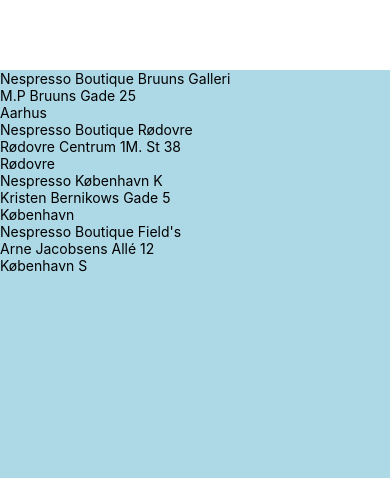
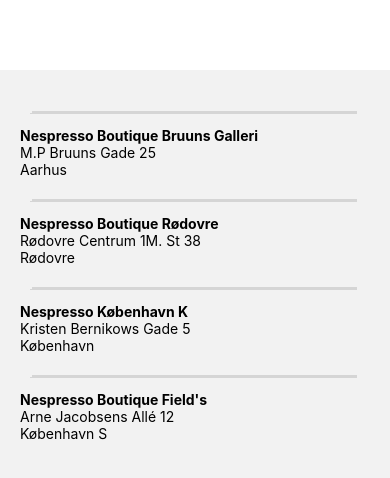
Before and after one commit to MKaae/NespressoCompanionApp, a React Native app: screen /Stores in a window 390 px wide. Shown: the part 294-772 px from the top of the page. Built offline with nearby package versions, Linux system fonts and the light colour scheme.

Commit message:
Redesig nstore page

```diff
--- a/package.json
+++ b/package.json
@@ -21,6 +21,7 @@
     "react-dom": "18.2.0",
     "react-native": "0.73.6",
     "react-native-dotenv": "^3.4.11",
+    "react-native-elements": "^3.4.3",
     "react-native-loading-dots": "^1.3.4",
     "react-native-maps": "^1.15.1",
     "react-native-star-rating-widget": "^1.7.3",
--- a/screens/Stores/Stores.js
+++ b/screens/Stores/Stores.js
@@ -1,41 +1,39 @@
 import { View, Text, TouchableOpacity, StyleSheet } from "react-native";
 import MapView, { Marker } from "react-native-maps";
 import { useState } from "react";
+import { Divider } from "react-native-elements";
 
-export const Stores = ({navigation, route}) => {
+export const Stores = ({ navigation, route }) => {
   const [region, setRegion] = useState({
-    latitude:56,
-    longitude:10.5,
-    latitudeDelta:4.5,
-    longitudeDelta:4.5,
-    })
+    latitude: 56,
+    longitude: 10.5,
+    latitudeDelta: 4.5,
+    longitudeDelta: 4.5,
+  });
 
   const storeLocations = [
-        {latitude: 56.149, longitude: 10.2049, title: "Nespresso Boutique Bruuns Galleri"},
-        {latitude: 55.67908, longitude: 12.45843, title: "Nespresso Boutique Rødovre"},
-        {latitude: 55.679976, longitude: 12.582147, title: "Nespresso Boutique København K"},
-        {latitude: 55.62984, longitude: 12.57785, title: "Nespresso Boutique Field's"},
-    ]
+    { latitude: 56.149, longitude: 10.2049, title: "Nespresso Boutique Bruuns Galleri" },
+    { latitude: 55.67908, longitude: 12.45843, title: "Nespresso Boutique Rødovre" },
+    { latitude: 55.679976, longitude: 12.582147, title: "Nespresso Boutique København K" },
+    { latitude: 55.62984, longitude: 12.57785, title: "Nespresso Boutique Field's" },
+  ];
 
-    function moveToLocation(id){
-        if(id === 1){
-            setRegion({latitude: 56.149, longitude:10.2049, latitudeDelta:0.1, longitudeDelta:0.1})
-        } else if (id === 2){
-            setRegion({latitude: 55.67908, longitude:12.45843, latitudeDelta:0.1, longitudeDelta:0.1})
+  function moveToLocation(id) {
+    if (id === 1) {
+      setRegion({ latitude: 56.149, longitude: 10.2049, latitudeDelta: 0.1, longitudeDelta: 0.1 });
+    } else if (id === 2) {
+      setRegion({ latitude: 55.67908, longitude: 12.45843, latitudeDelta: 0.1, longitudeDelta: 0.1 });
     } else if (id === 3) {
-            setRegion({latitude: 55.679976, longitude:12.582147, latitudeDelta:0.1, longitudeDelta:0.1})
+      setRegion({ latitude: 55.679976, longitude: 12.582147, latitudeDelta: 0.1, longitudeDelta: 0.1 });
     } else if (id === 4) {
-            setRegion({latitude: 55.62984, longitude:12.57785, latitudeDelta:0.1, longitudeDelta:0.1})
+      setRegion({ latitude: 55.62984, longitude: 12.57785, latitudeDelta: 0.1, longitudeDelta: 0.1 });
     }
   }
 
   return (
     <View style={styles.container}>
       <View style={styles.mapContainer}>
-                <MapView
-                    style={styles.map}
-                    region={region}
-                >
+        <MapView style={styles.map} region={region}>
           {storeLocations.map((location, index) => (
             <Marker
               key={index}
@@ -48,41 +46,90 @@
           ))}
         </MapView>
       </View>
-            <TouchableOpacity onPress={() => {moveToLocation(1)}}>
-                <Text>Nespresso Boutique Bruuns Galleri</Text>
+      <View style={styles.locationContainer}>
+      <Text style={{ margin: 10 }}>
+          <Divider orientation="vertical" width={325} style={{ padding: 1 }} />
+        </Text>
+        <TouchableOpacity
+          onPress={() => {
+            moveToLocation(1);
+          }}
+        >
+          <Text style={styles.locationHeader}>Nespresso Boutique Bruuns Galleri</Text>
           <Text>M.P Bruuns Gade 25</Text>
           <Text>Aarhus</Text>
         </TouchableOpacity>
-            <TouchableOpacity onPress={() => {moveToLocation(2)}}>
-                <Text>Nespresso Boutique Rødovre</Text>
+
+        <Text style={{ margin: 10 }}>
+          <Divider orientation="vertical" width={325} style={{ padding: 1 }} />
+        </Text>
+
+        <TouchableOpacity
+          onPress={() => {
+            moveToLocation(2);
+          }}
+        >
+          <Text style={styles.locationHeader}>Nespresso Boutique Rødovre</Text>
           <Text>Rødovre Centrum 1M. St 38</Text>
           <Text>Rødovre</Text>
         </TouchableOpacity>
-            <TouchableOpacity onPress={() => {moveToLocation(3)}}>
-                <Text>Nespresso København K</Text>
+
+        <Text style={{ margin: 10 }}>
+          <Divider orientation="vertical" width={325} style={{ padding: 1 }} />
+        </Text>
+
+        <TouchableOpacity
+          onPress={() => {
+            moveToLocation(3);
+          }}
+        >
+          <Text style={styles.locationHeader}>Nespresso København K</Text>
           <Text>Kristen Bernikows Gade 5</Text>
           <Text>København</Text>
         </TouchableOpacity>
-            <TouchableOpacity onPress={() => {moveToLocation(4)}}>
-                <Text>Nespresso Boutique Field's</Text>
+
+        <Text style={{ margin: 10 }}>
+          <Divider orientation="vertical" width={325} style={{ padding: 1 }} />
+        </Text>
+
+        <TouchableOpacity
+          onPress={() => {
+            moveToLocation(4);
+          }}
+        >
+          <Text style={styles.locationHeader}>Nespresso Boutique Field's</Text>
           <Text>Arne Jacobsens Allé 12</Text>
           <Text>København S</Text>
         </TouchableOpacity>
       </View>
-    )
-}
+    </View>
+  );
+};
 
 const styles = StyleSheet.create({
-    container:{
+  container: {
     flex: 1,
-        backgroundColor: 'lightblue',
+    // backgroundColor: 'lightblue',
   },
   mapContainer: {
-        height:300,
-        backgroundColor: 'white',
+    height: 300,
+    backgroundColor: "white",
   },
   map: {
-        height: '100%',
-        width: '100%',
-    }
+    height: "100%",
+    width: "100%",
+  },
+  locationContainer: {
+    margin: 20,
+  },
+  locationHeader: {
+    fontWeight: "bold",
+  },
+  divider: {
+    width: "100%", // Assuming you want it to span the full height
+    height: 4, // This makes it bold
+    color: "black",
+    backgroundColor: "black", // This makes it bold and visible
+    marginVertical: 20, // Optional: adds some vertical margin around the divider
+  },
 });
```
Also changed, not shown: 1 other file (tests, documents, lock files or other folders). Lines whose indentation alone changed are shown as unchanged.
